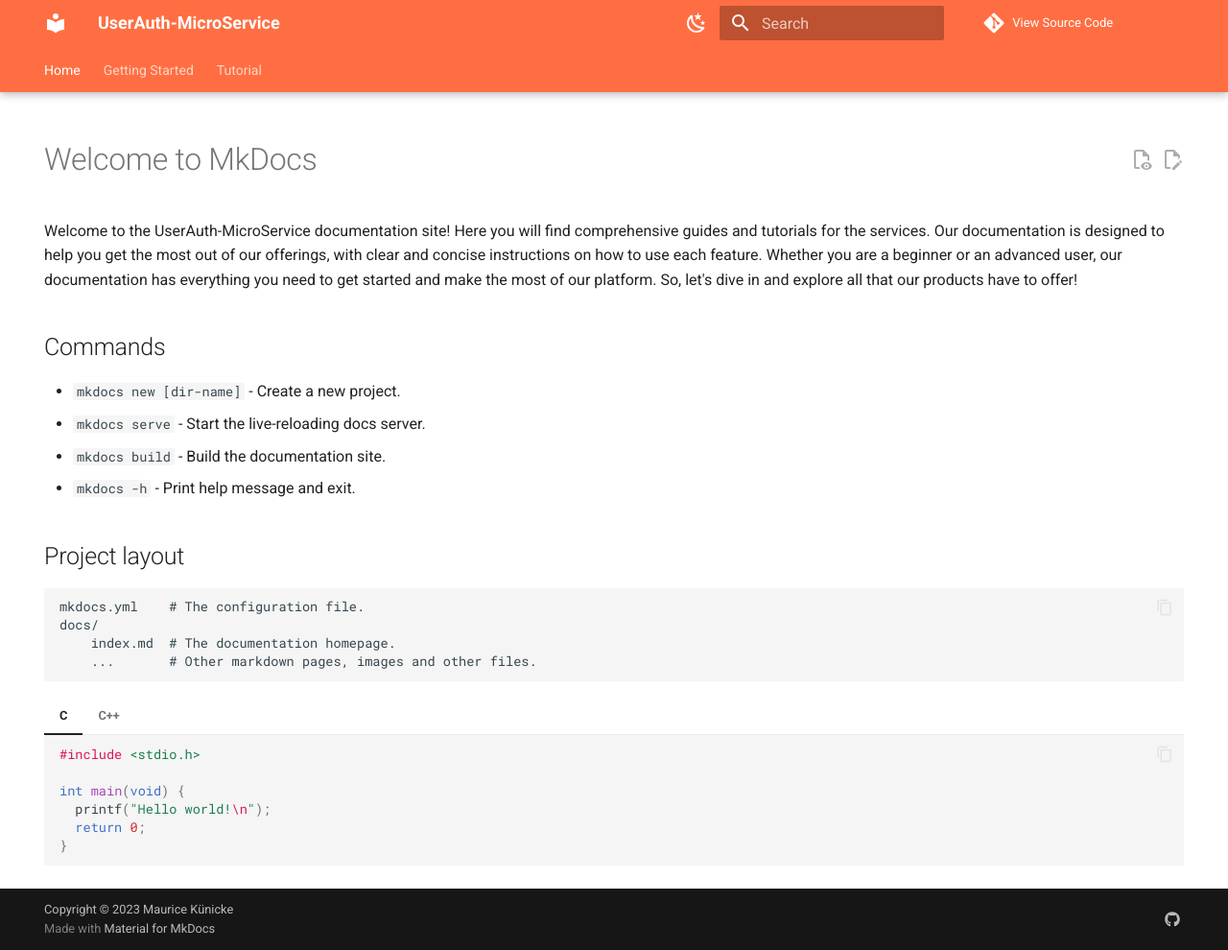
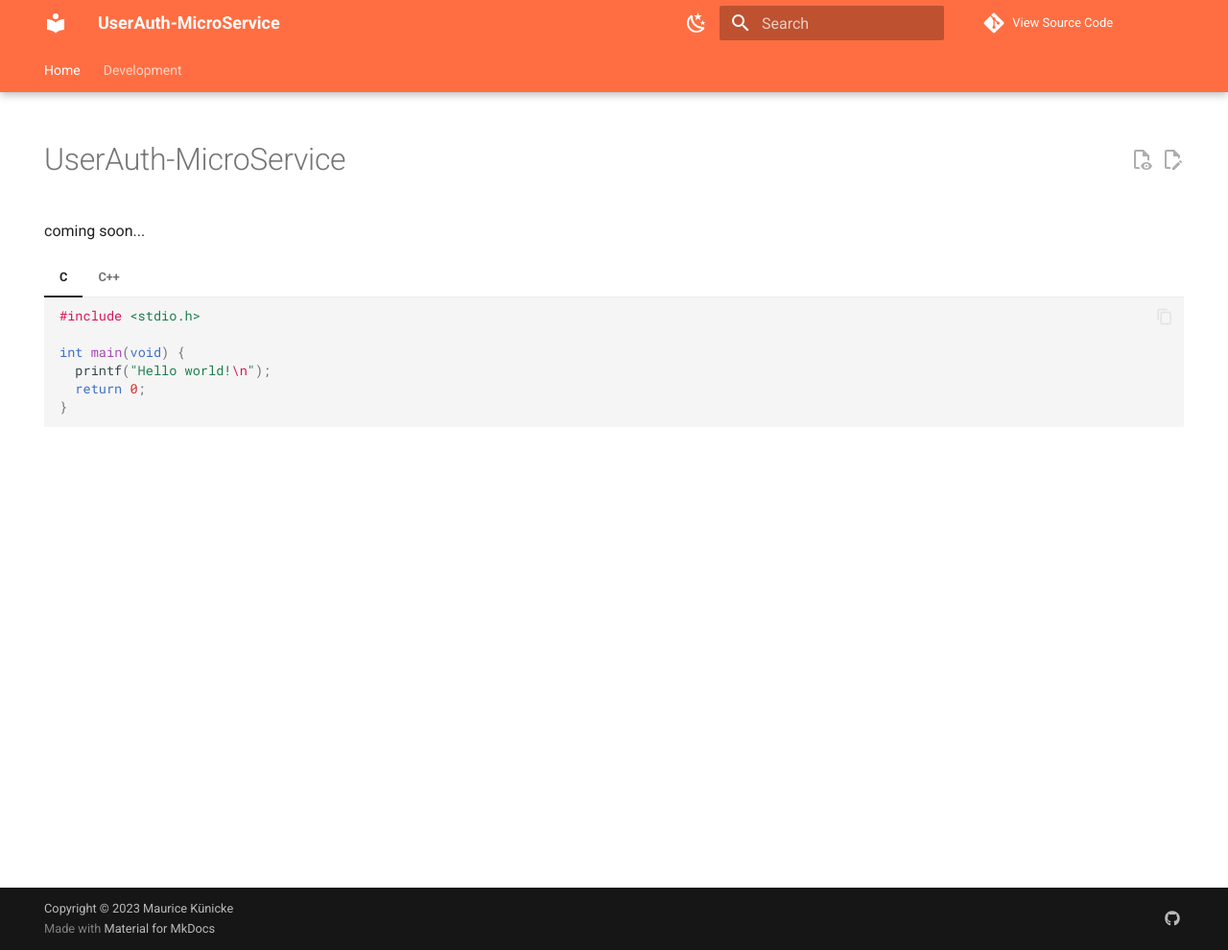
Before and after one commit to MauriceKuenicke/calypso, an MkDocs documentation site: the page built from docs/index.md, in a window 1280 px wide and 990 px high. Shown: the whole window at 96% size. Built offline with MkDocs 1.6.1 and Material for MkDocs 9.7.7, drawn with Linux system fonts in a browser that asks for light colours; comment, search, counter and statistics services are not loaded.

Commit message:
update docs

```diff
--- a/docs/index.md
+++ b/docs/index.md
@@ -5,23 +5,9 @@ hide:
   - footer
 ---
 
-# Welcome to MkDocs
+# UserAuth-MicroService
 
-Welcome to the UserAuth-MicroService documentation site! Here you will find comprehensive guides and tutorials for the services. Our documentation is designed to help you get the most out of our offerings, with clear and concise instructions on how to use each feature. Whether you are a beginner or an advanced user, our documentation has everything you need to get started and make the most of our platform. So, let's dive in and explore all that our products have to offer!
-
-## Commands
-
-* `mkdocs new [dir-name]` - Create a new project.
-* `mkdocs serve` - Start the live-reloading docs server.
-* `mkdocs build` - Build the documentation site.
-* `mkdocs -h` - Print help message and exit.
-
-## Project layout
-
-    mkdocs.yml    # The configuration file.
-    docs/
-        index.md  # The documentation homepage.
-        ...       # Other markdown pages, images and other files.
+coming soon...
 
 === "C"
 
--- a/mkdocs.yml
+++ b/mkdocs.yml
@@ -63,10 +63,9 @@ extra:
 # Page Tree
 nav:
   - Home: index.md
-  - Getting Started:
-    - Another Test: getting_started/index.md
-    - Another Test: getting_started/index.md
-  - Tutorial: test/index.md
+  - Development:
+        Pre-Commit Hooks: development/pre-commit-hooks.md
+        Documentation: development/documentation.md
 
 # Plugins
 plugins:
```
Also changed, not shown: docs/development/documentation.md (added, +1 -0 lines), docs/development/pre-commit-hooks.md (added, +36 -0 lines), docs/getting_started/index.md (deleted, +0 -1 lines).
